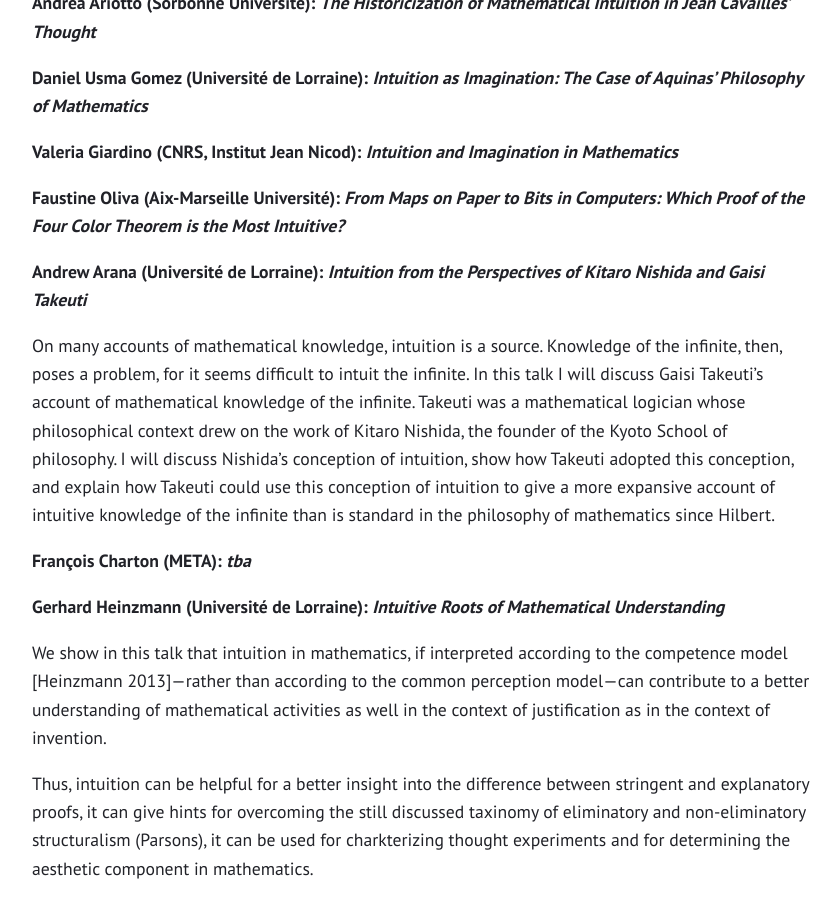
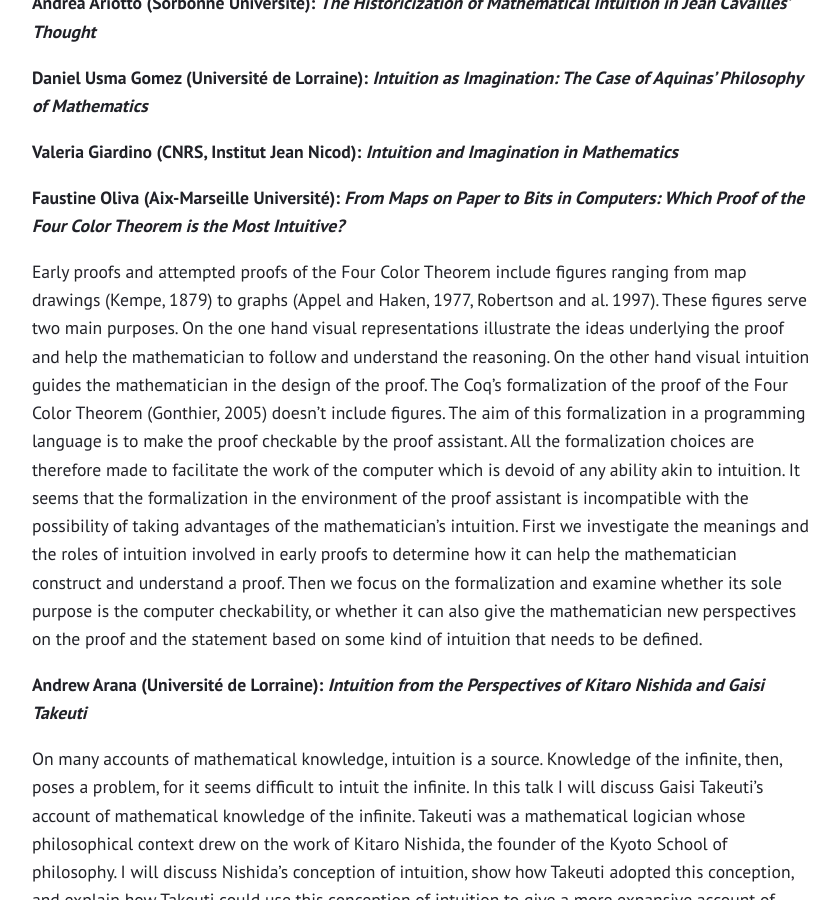
Before and after one commit to yhamami/mathematical-intuition-workshops, a Jekyll site: the page built from liege-program.md, in a window 1280 px wide and 900 px high, scrolled down 3186 px. Shown: the whole window, without its empty margins (219-1059 px from the left). Built offline with Jekyll 4.4.1, drawn with Linux system fonts in a browser that asks for light colours.

Commit message:
add: abstract

```diff
--- a/liege-program.md
+++ b/liege-program.md
@@ -81,6 +81,8 @@ Faced with the potential unreliability of geometrical figures, mathematicians ad
 
 **Faustine Oliva (Aix-Marseille Université): _From Maps on Paper to Bits in Computers: Which Proof of the Four Color Theorem is the Most Intuitive?_**
 
+Early proofs and attempted proofs of the Four Color Theorem include figures ranging from map drawings (Kempe, 1879) to graphs (Appel and Haken, 1977, Robertson and al. 1997). These figures serve two main purposes. On the one hand visual representations illustrate the ideas underlying the proof and help the mathematician to follow and understand the reasoning. On the other hand visual intuition guides the mathematician in the design of the proof. The Coq’s formalization of the proof of the Four Color Theorem (Gonthier, 2005) doesn’t include figures. The aim of this formalization in a programming language is to make the proof checkable by the proof assistant. All the formalization choices are therefore made to facilitate the work of the computer which is devoid of any ability akin to intuition. It seems that the formalization in the environment of the proof assistant is incompatible with the possibility of taking advantages of the mathematician’s intuition. First we investigate the meanings and the roles of intuition involved in early proofs to determine how it can help the mathematician construct and understand a proof. Then we focus on the formalization and examine whether its sole purpose is the computer checkability, or whether it can also give the mathematician new perspectives on the proof and the statement based on some kind of intuition that needs to be defined.
+
 **Andrew Arana (Université de Lorraine): _Intuition from the Perspectives of Kitaro Nishida and Gaisi Takeuti_**
 
 On many accounts of mathematical knowledge, intuition is a source. Knowledge of the infinite, then, poses a problem, for it seems difficult to intuit the infinite. In this talk I will discuss Gaisi Takeuti's account of mathematical knowledge of the infinite. Takeuti was a mathematical logician whose philosophical context drew on the work of Kitaro Nishida, the founder of the Kyoto School of philosophy. I will discuss Nishida’s conception of intuition, show how Takeuti adopted this conception, and explain how Takeuti could use this conception of intuition to give a more expansive account of intuitive knowledge of the infinite than is standard in the philosophy of mathematics since Hilbert.
```
